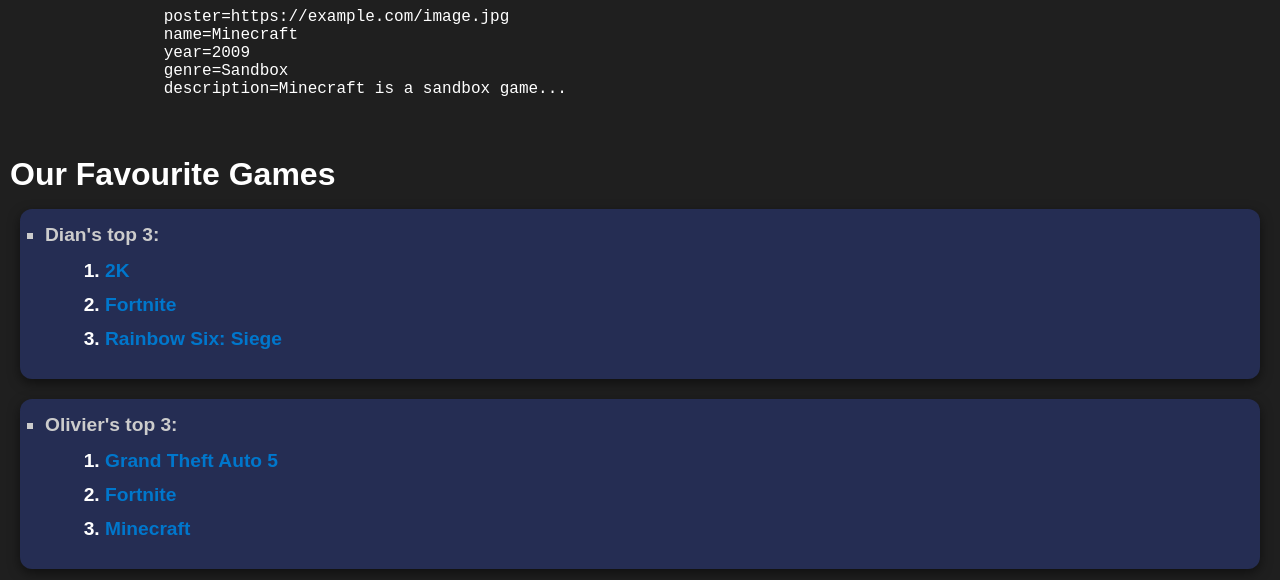
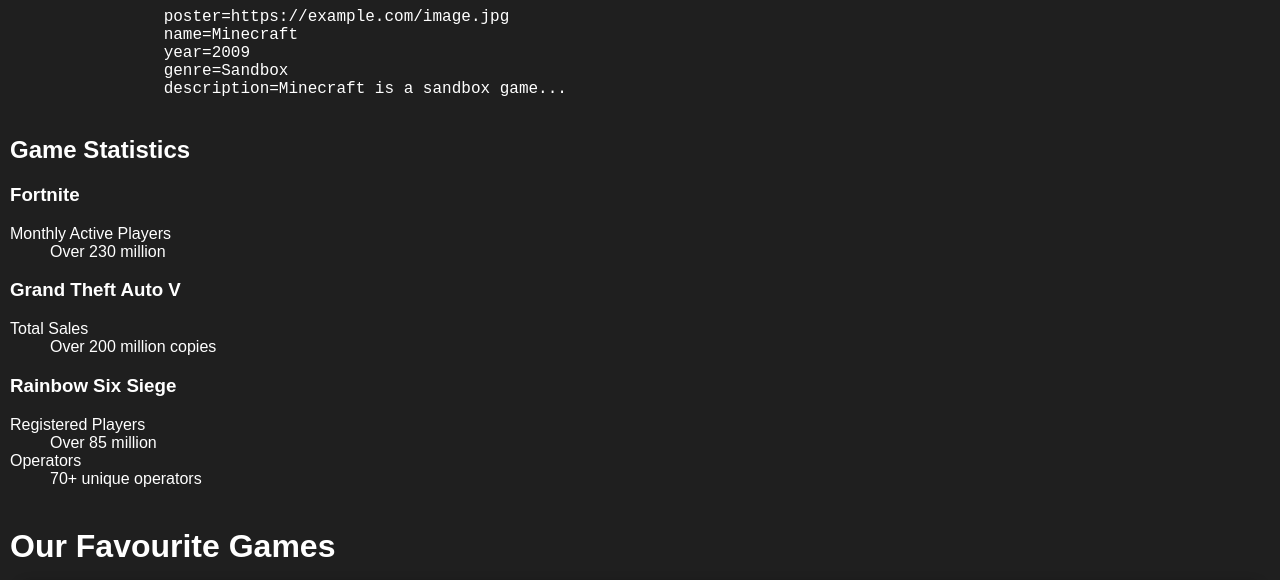
Before and after one commit to DianHadzhiev/webTechDianOlivier, a plain HTML site: page a1-markup/index.html in a window 1280 px wide. Shown: the part 1620-2200 px from the top of the page. Drawn offline with Linux system fonts and the light colour scheme.

Commit message:
Report and final changes

```diff
--- a/a1-markup/index.html
+++ b/a1-markup/index.html
@@ -143,6 +143,36 @@
             </pre>
         </form>
 
+        <section class="game-Facts">
+            <h2>Game Statistics</h2>
+
+            <div class="stats-container">
+                <h3>Fortnite</h3>
+                <dl class="game-details">
+                    <dt>Monthly Active Players</dt>
+                    <dd>Over 230 million</dd>
+
+                </dl>
+
+                <h3>Grand Theft Auto V</h3>
+                <dl class="game-details">
+                    <dt>Total Sales</dt>
+                    <dd>Over 200 million copies</dd>
+
+                </dl>
+
+                <h3>Rainbow Six Siege</h3>
+                <dl class="game-details">
+                    <dt>Registered Players</dt>
+                    <dd>Over 85 million</dd>
+
+                    <dt>Operators</dt>
+                    <dd>70+ unique operators</dd>
+                </dl>
+
+            </div>
+        </section>
+
 
         <h1 id="notes">Our Favourite Games</h1>
         <ul class="square-list">
--- a/a1-markup/style.css
+++ b/a1-markup/style.css
@@ -3,6 +3,8 @@
     font-family: Arial, Helvetica, sans-serif;
     font-size: 1rem;
     margin: 0;
+    background-repeat:repeat;
+    background-image: none
 }
 
 .nav{
@@ -193,6 +195,7 @@
 }
 
 h1 {
+  font-style: normal;
     margin-top: 40px;
     margin-bottom: 15px;
 }
@@ -226,6 +229,7 @@
 }
 .Honor{
   margin: 10px;
+  font-variant: normal;
 }
 
 .HonorCover{
@@ -272,6 +276,9 @@
   margin-right: 10px;
   margin-top: 10px;
 }
+
+
+
 
 @media print {
   h1, h2 {
```
